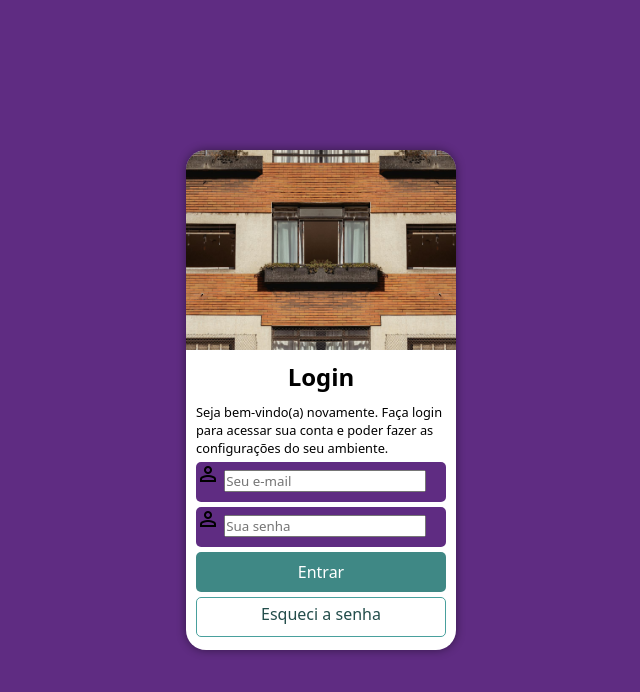
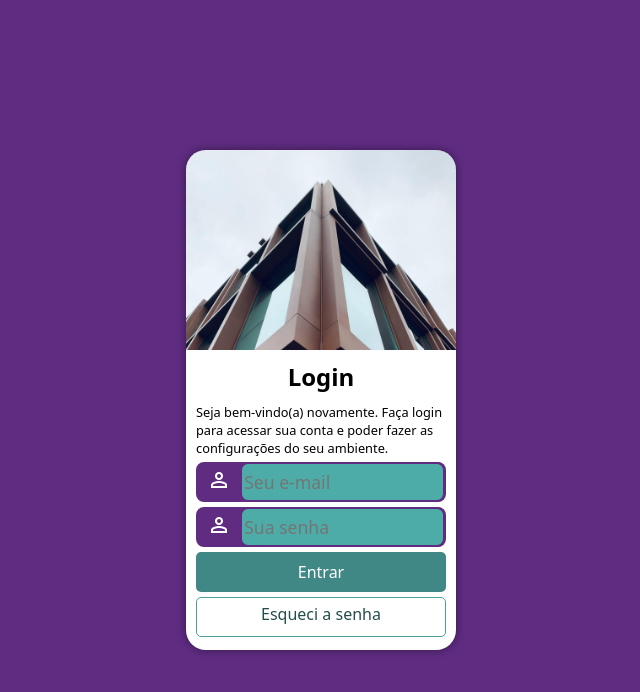
Before and after one commit to caiomatheuss/login-responsivo, a plain HTML site: page conteudo/index.html in a window 1280 px wide. Shown: the whole page, without its empty margins (319-959 px from the left). Drawn offline with nearby package versions, Linux system fonts and the light colour scheme.

Commit message:
bug fix e ultimos passos

```diff
--- a/estilo/media-query.css
+++ b/estilo/media-query.css
@@ -8,6 +8,7 @@
     #login {
         width: 80vw;
         display: flex;
+        height: 40vh;
     }
 
     #login > #img {
@@ -28,6 +29,7 @@
     #login {
         width: 90vw;
         display: flex;
+        height: 50vh;
     }
 
     #login > #form {
@@ -46,5 +48,6 @@
 
     #form > p {
         font-size: 1.2em;
+        margin-bottom: 25px;
     }
 }
--- a/estilo/style.css
+++ b/estilo/style.css
@@ -42,7 +42,7 @@ main {
 
 #login > #img {
     display: block;
-    background: #5f2c82 url(../imagens/pexels-bruthethe-2677702.jpg) no-repeat;
+    background: #5f2c82 url(../imagens/pexels-david-underland-3523621.jpg) no-repeat;
     background-size: cover;
     background-position: center top;
     height: 200px;
@@ -67,8 +67,32 @@ form > .campo {
     width: 100%;
     display: block;
     height: 40px;
-    border-radius: 5px;
+    border-radius: 8px;
     margin: 5px 0px;
+    overflow: hidden;
+}
+
+.campo > span {
+    color: white;
+    height: 100%;
+    width: 40px;
+    text-align: center;
+    transform: translate(3px, 3px);
+}
+
+.campo > input:focus-within {
+    background-color: #fff;
+}
+
+
+.campo > input {
+    font-size: 1.1em;
+    height: 100%;
+    background-color: #4eaca8;
+    border-radius: 8px;
+    padding: 2px;
+    width: calc(100% - 45px);
+    border: 2px solid #5f2c82;
 }
 
 .campo > label {
```
